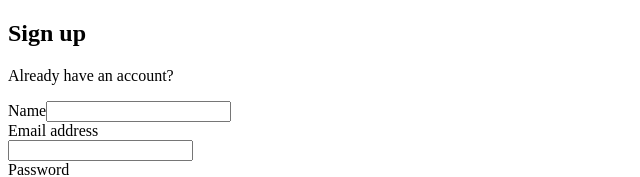
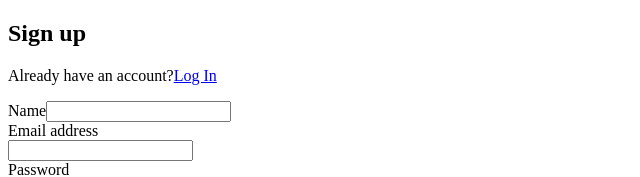
Before and after one commit to EmilieHumbert/swiss-plant-based, a Next.js app: page /signup in a window 1280 px wide. Shown: the top 177 px of the page, without its empty margins (0-640 px from the left). Built offline with nearby package versions, Linux system fonts and the light colour scheme; no server answers.

Commit message:
Add Link for clients to go to login page

```diff
--- a/pages/signup.js
+++ b/pages/signup.js
@@ -9,7 +9,7 @@ export default function signUpPage() {
         <p>
           Already have an account?
           <Link href="/login">
-            <a href="#"></a>
+            <a href="#">Log In</a>
           </Link>
         </p>
       </div>
```
